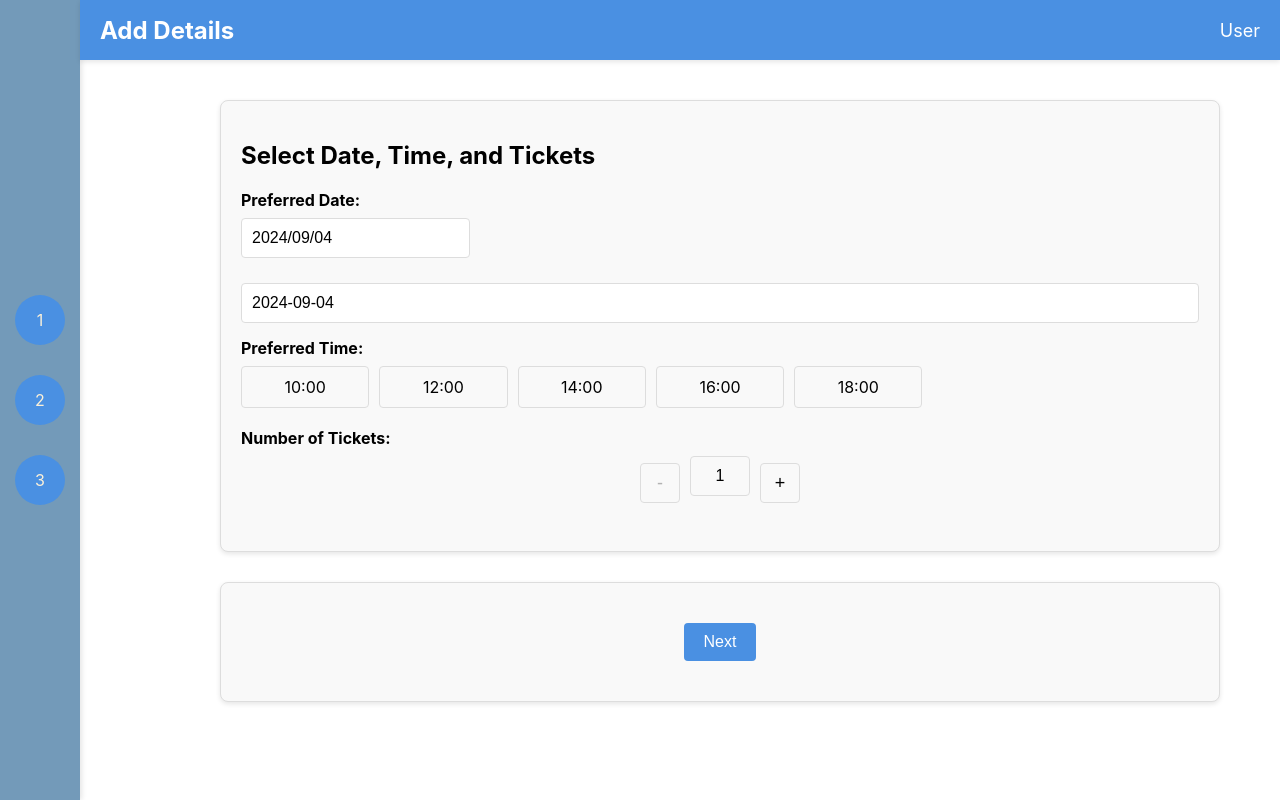
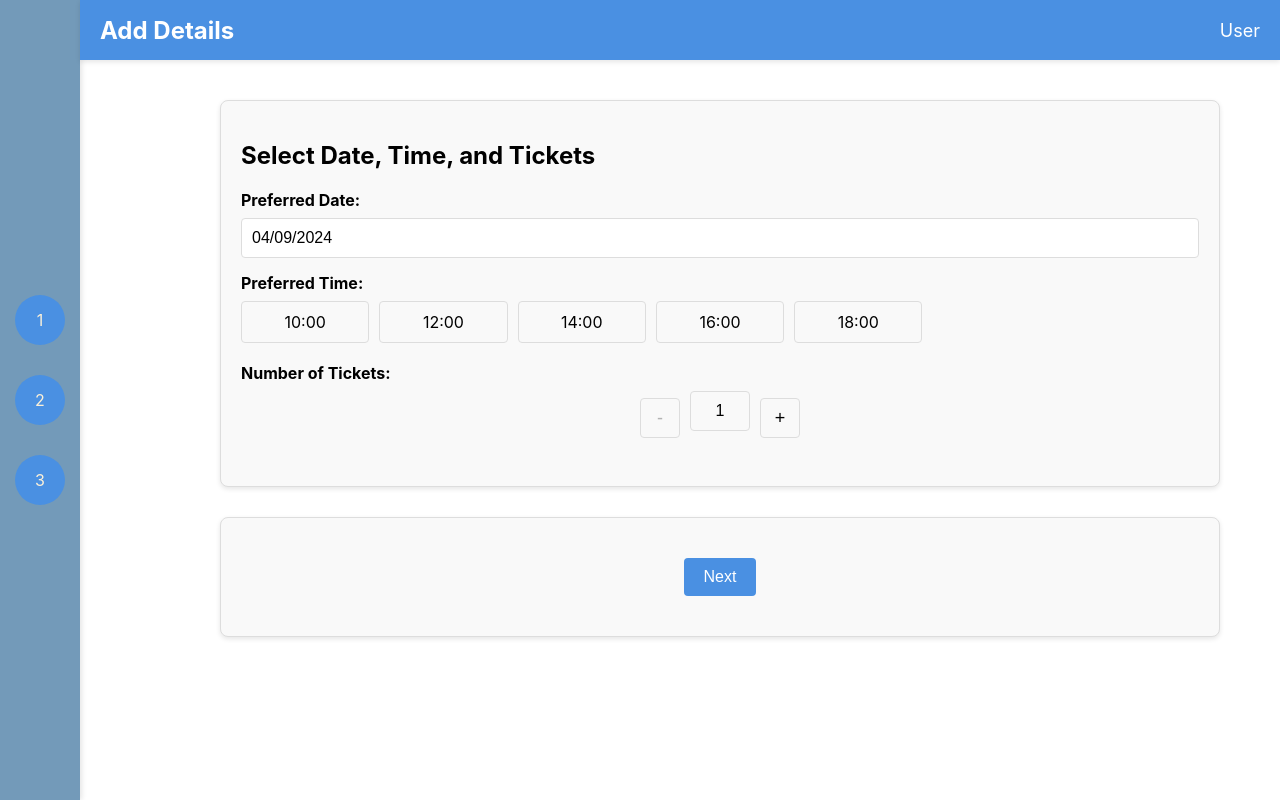
Before and after one commit to rhythm1124/Booking-app-, a React (Create React App) app in the folder bookingapp/: page /form in a window 1280 px wide. Built offline with nearby package versions, Linux system fonts and the light colour scheme.

Commit message:
date format and other changes

```diff
--- a/bookingapp/src/pages/main_form.js
+++ b/bookingapp/src/pages/main_form.js
@@ -1,6 +1,6 @@
 import React, { useState } from 'react';
 import { useNavigate } from 'react-router-dom'; // To navigate to confirmation page
-import DatePicker from 'react-datepicker'; // Import your date picker component
+import DatePicker from 'react-datepicker'; // Import date picker component
 import 'react-datepicker/dist/react-datepicker.css'; // Import date picker styles
 import '../styles/main_form.css';
 
@@ -14,6 +14,25 @@ const FormPage = () => {
     });
     const [currentSection, setCurrentSection] = useState(1); // Track the current section
     const navigate = useNavigate();
+
+    // Handle date changes from DatePicker
+    const handleDateChange = (date) => {
+        setFormData({
+            ...formData,
+            date,
+        });
+    };
+
+    // Handle manual date input changes
+    const handleManualDateChange = (e) => {
+        const date = new Date(e.target.value);
+        if (!isNaN(date.getTime())) {
+            setFormData({
+                ...formData,
+                date,
+            });
+        }
+    };
 
     const handleInputChange = (index, event) => {
         const { name, value } = event.target;
@@ -71,20 +90,15 @@ const FormPage = () => {
                 <div className="form-section">
                     <h2>Select Date, Time, and Tickets</h2>
                     <label htmlFor="date">Preferred Date:</label>
-                    <DatePicker
-                        selected={formData.date}
-                        onChange={(date) => setFormData({ ...formData, date })}
-                        dateFormat="yyyy/MM/dd"
-                        className="date-input"
-                        placeholderText="Select date"
-                    />
-                    <input
-                        type="text"
-                        value={formData.date.toISOString().substring(0, 10)}
-                        onChange={(e) => setFormData({ ...formData, date: new Date(e.target.value) })}
-                        className="manual-date-input"
-                        placeholder="YYYY-MM-DD"
-                    />
+                    <div className="date-input-wrapper">
+                        <DatePicker
+                            selected={formData.date}
+                            onChange={handleDateChange}
+                            dateFormat="dd/MM/yyyy"
+                            className="date-input"
+                            placeholderText="Select date"
+                        />
+                    </div>
 
                     <label htmlFor="time">Preferred Time:</label>
                     <div className="time-slot-grid">
--- a/bookingapp/src/styles/main_form.css
+++ b/bookingapp/src/styles/main_form.css
@@ -133,24 +133,22 @@ input {
 }
 
 /* Date input styling */
-.date-input {
+.date-input-wrapper {
+    display: flex;
+    flex-direction: column;
+    gap: 10px; /* Space between inputs */
+}
+
+.date-input, .manual-date-input {
     width: 100%;
     padding: 10px;
     border: 1px solid #ddd;
     border-radius: 4px;
     box-sizing: border-box;
     font-size: 16px;
-    margin-bottom: 15px;
 }
 
-/* Manual date input styling */
 .manual-date-input {
-    width: 100%;
-    padding: 10px;
-    border: 1px solid #ddd;
-    border-radius: 4px;
-    box-sizing: border-box;
-    font-size: 16px;
     margin-top: 10px;
 }
 
```
